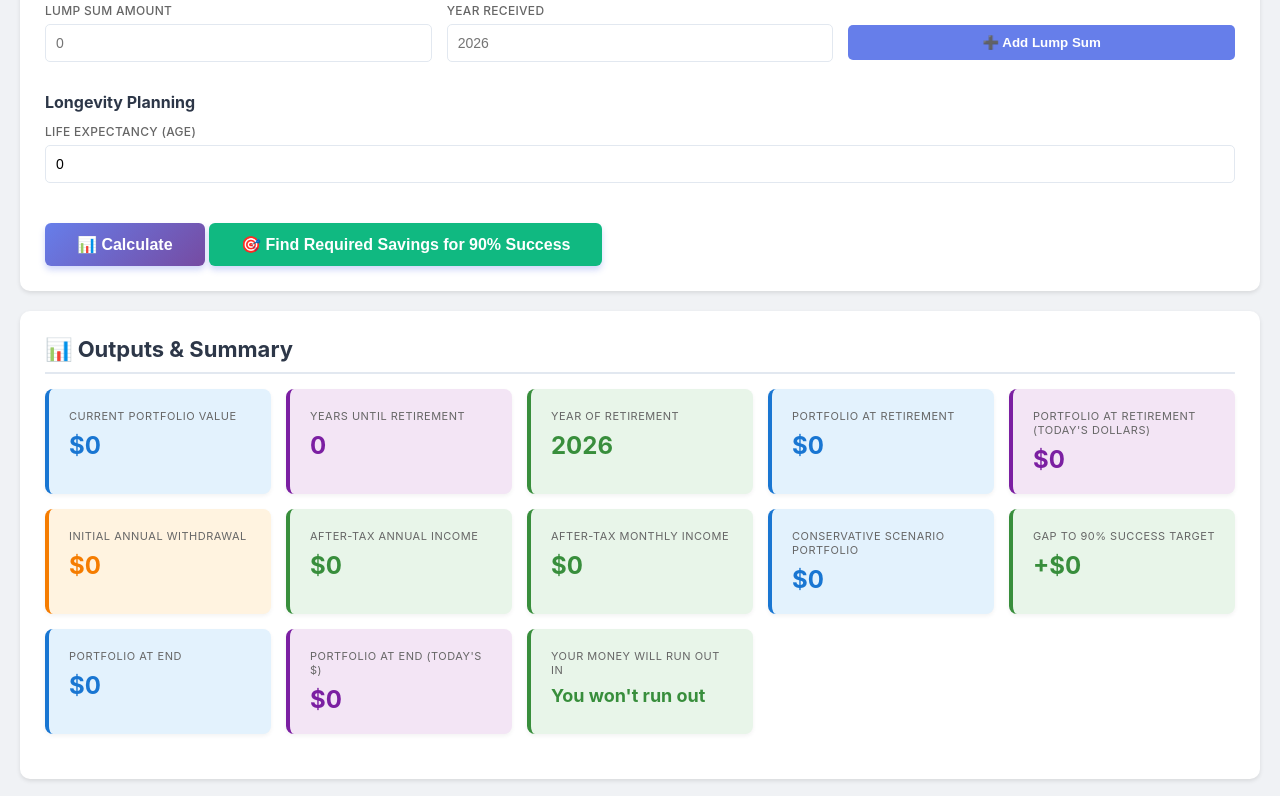
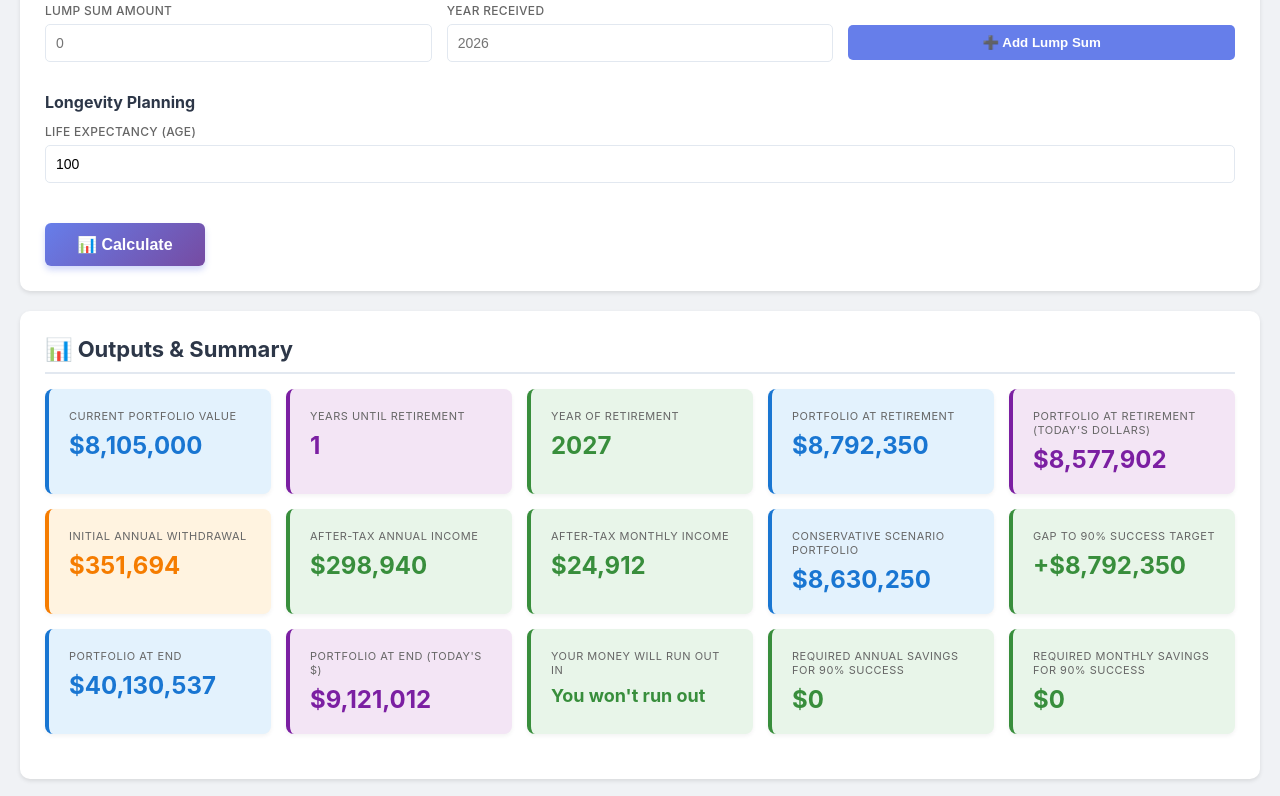
Before and after one commit to austinmichaelbrown-ctrl/Retirement-Calculator, a plain HTML site: page index.html in a window 1280 px wide. Shown: the part 1147-1943 px from the top of the page. Drawn offline with nearby package versions, Linux system fonts and the light colour scheme.

Commit message:
Add files via upload

```diff
--- a/index.html
+++ b/index.html
@@ -3,7 +3,7 @@
 <head>
     <meta charset="UTF-8">
     <meta name="viewport" content="width=device-width, initial-scale=1.0">
-    <title>Retirement Planning Dashboard - AB Version 1.9</title>
+    <title>Retirement Planning Dashboard - AB Version 2.2</title>
     <script src="https://cdn.jsdelivr.net/npm/chart.js@4.4.0/dist/chart.umd.min.js"></script>
     <style>
         * {
@@ -527,7 +527,7 @@
 </head>
 <body>
     <div class="container">
-        <h1>🏖️ Retirement Planning Dashboard - AB Version 1.9</h1>
+        <h1>🏖️ Retirement Planning Dashboard - AB Version 2.2</h1>
         <div id="app"></div>
     </div>
 
@@ -539,32 +539,32 @@
         // State with all retirement planning inputs
         const state = {
             // Personal information
-            currentAge: 0,
+            currentAge: 38,
             currentYear: 2026,
-            retirementAge: 0,
-            yearsInRetirement: 0,
+            retirementAge: 39,
+            yearsInRetirement: 61,
 
             // Financial assets
-            taxableAssets: 0,
-            pretaxAssets: 0,
-            rothAssets: 0,
+            taxableAssets: 6550000,
+            pretaxAssets: 1475000,
+            rothAssets: 80000,
 
             // Contributions
-            annualContribution: 0,
+            annualContribution: 120000,
 
             // Investment returns
-            projectedReturn: 0,
-            conservativeReturn: 0,
+            projectedReturn: 7,
+            conservativeReturn: 5,
 
             // Economics
-            inflationRate: 0,
-            effectiveTaxRate: 0,
+            inflationRate: 2.5,
+            effectiveTaxRate: 15,
             withdrawalRate: 0,
             withdrawalPercentageCustom: 4.0, // Custom percentage when using fixed-percentage model
 
             // Lifestyle
-            annualMortgagePayment: 0,
-            yearsUntilMortgagePaid: 0,
+            annualMortgagePayment: 74000,
+            yearsUntilMortgagePaid: 27,
 
             // Spending flexibility
             spendingType: 'fixed-percentage', // 'fixed-percentage' or 'fixed-amount' or 'dynamic'
@@ -575,7 +575,7 @@
             partnerRetirementAge: 0,
 
             // Longevity
-            lifeExpectancy: 0,
+            lifeExpectancy: 100,
 
             // Lump sums (special grants, inheritances, etc)
             lumpSums: []
@@ -987,6 +987,34 @@
             return required;
         }
 
+        // Automatically find required annual savings for 90% success
+        function calculateRequiredContribution() {
+            let low = 0;
+            let high = 1000000; // $1M annual limit for search
+            let result = 0;
+            const savedContrib = state.annualContribution;
+
+            // Binary search: find contribution amount that gives 90% longevity success
+            // 12 iterations provides precision within ~$250
+            for(let i = 0; i < 12; i++) {
+                const mid = (low + high) / 2;
+                state.annualContribution = mid;
+                // Using 150 iterations for real-time calculation to keep UI snappy
+                const success = runMonteCarloSimulation(state.retirementAge, 150).longevity;
+
+                if (success >= 90) {
+                    high = mid;
+                    result = mid;
+                } else {
+                    low = mid;
+                }
+            }
+
+            // Restore original state
+            state.annualContribution = savedContrib;
+            return result;
+        }
+
         // Render dashboard
         function render() {
             const currentTotal = getTotalAssets();
@@ -1005,6 +1033,7 @@
 
             const requiredPortfolioAtRetirement = calculateRequiredPortfolio(state.retirementAge);
             const shortfallSurplus = portfolioAtRetirement - requiredPortfolioAtRetirement;
+            const requiredAnnualSavings = calculateRequiredContribution();
 
             // Calculate Portfolio at End and Run out age from deterministic data
             const lastRow = yearByYearData[yearByYearData.length - 1];
@@ -1246,7 +1275,6 @@
                     </div>
 
                     <button class="calculate-button" id="calculateBtn">📊 Calculate</button>
-                    <button class="calculate-button goal-seek-btn" id="goalSeekBtn">🎯 Find Required Savings for 90% Success</button>
                 </div>
 
                 <!-- SECTION 2: OUTPUTS & SUMMARY -->
@@ -1302,6 +1330,14 @@
                         <div class="metric-card ${runOutRow ? 'orange' : 'green'}">
                             <div class="metric-label">Your Money will run out in</div>
                             <div class="metric-value" style="font-size: 18px;">${runOutText}</div>
+                        </div>
+                        <div class="metric-card green">
+                            <div class="metric-label">Required Annual Savings for 90% Success</div>
+                            <div class="metric-value">${fmt(requiredAnnualSavings)}</div>
+                        </div>
+                        <div class="metric-card green">
+                            <div class="metric-label">Required Monthly Savings for 90% Success</div>
+                            <div class="metric-value">${fmt(requiredAnnualSavings / 12)}</div>
                         </div>
                     </div>
                 </div>
@@ -1741,33 +1777,6 @@
                 });
             }
 
-            // Attach Goal Seek listener
-            const goalSeekBtn = document.getElementById('goalSeekBtn');
-            if (goalSeekBtn) {
-                goalSeekBtn.addEventListener('click', () => {
-                    let low = 0;
-                    let high = 500000;
-                    let result = 0;
-
-                    // Binary search for contribution amount
-                    for(let i=0; i<15; i++) {
-                        const mid = (low + high) / 2;
-                        const savedContrib = state.annualContribution;
-                        state.annualContribution = mid;
-                        const success = runMonteCarloSimulation(state.retirementAge, 200).longevity;
-                        state.annualContribution = savedContrib;
-
-                        if (success >= 90) {
-                            high = mid;
-                            result = mid;
-                        } else {
-                            low = mid;
-                        }
-                    }
-                    alert(`To reach a 90% success rate, your annual contribution should be: ${fmt(result)} (${fmt(result/12)}/mo)`);
-                });
-            }
-
             // Attach scenario management listeners
             const saveScenarioBtn = document.getElementById('saveScenarioBtn');
             if (saveScenarioBtn) {
```
